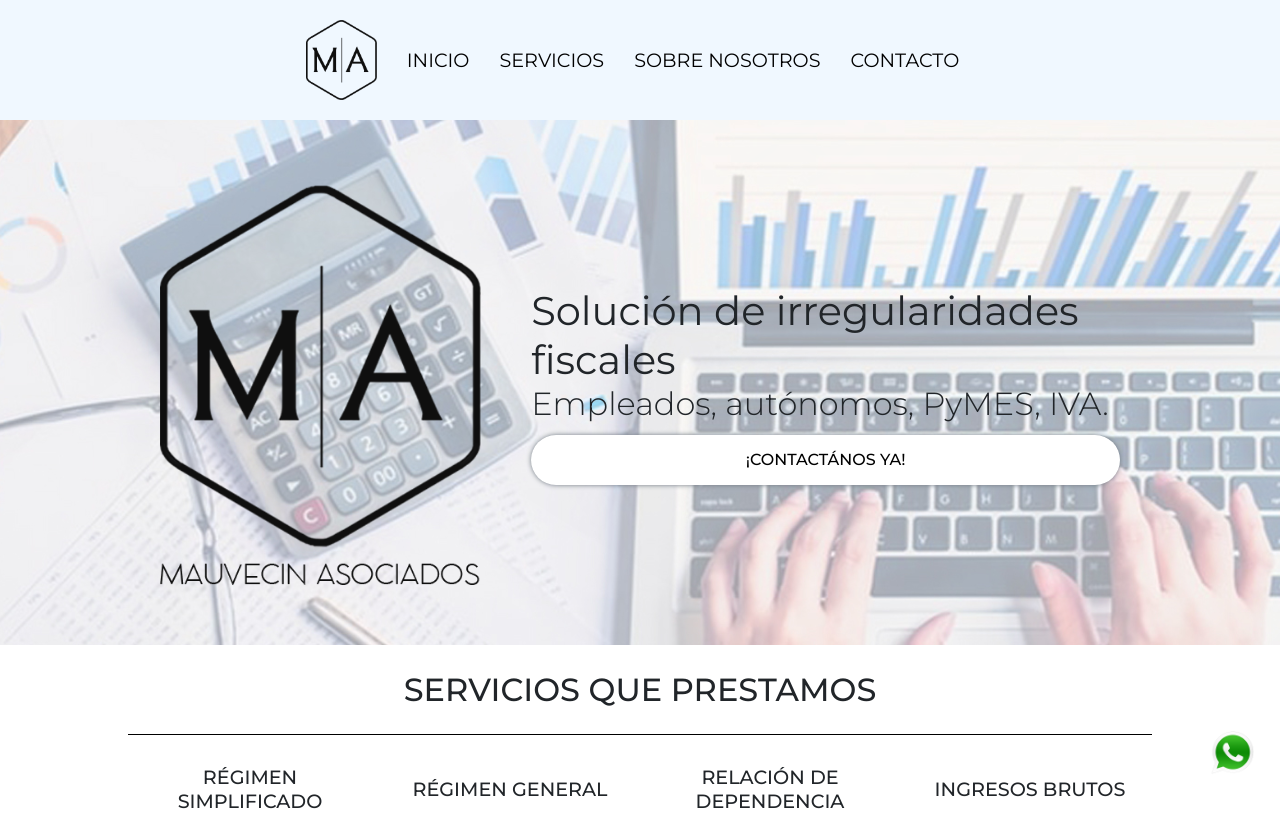
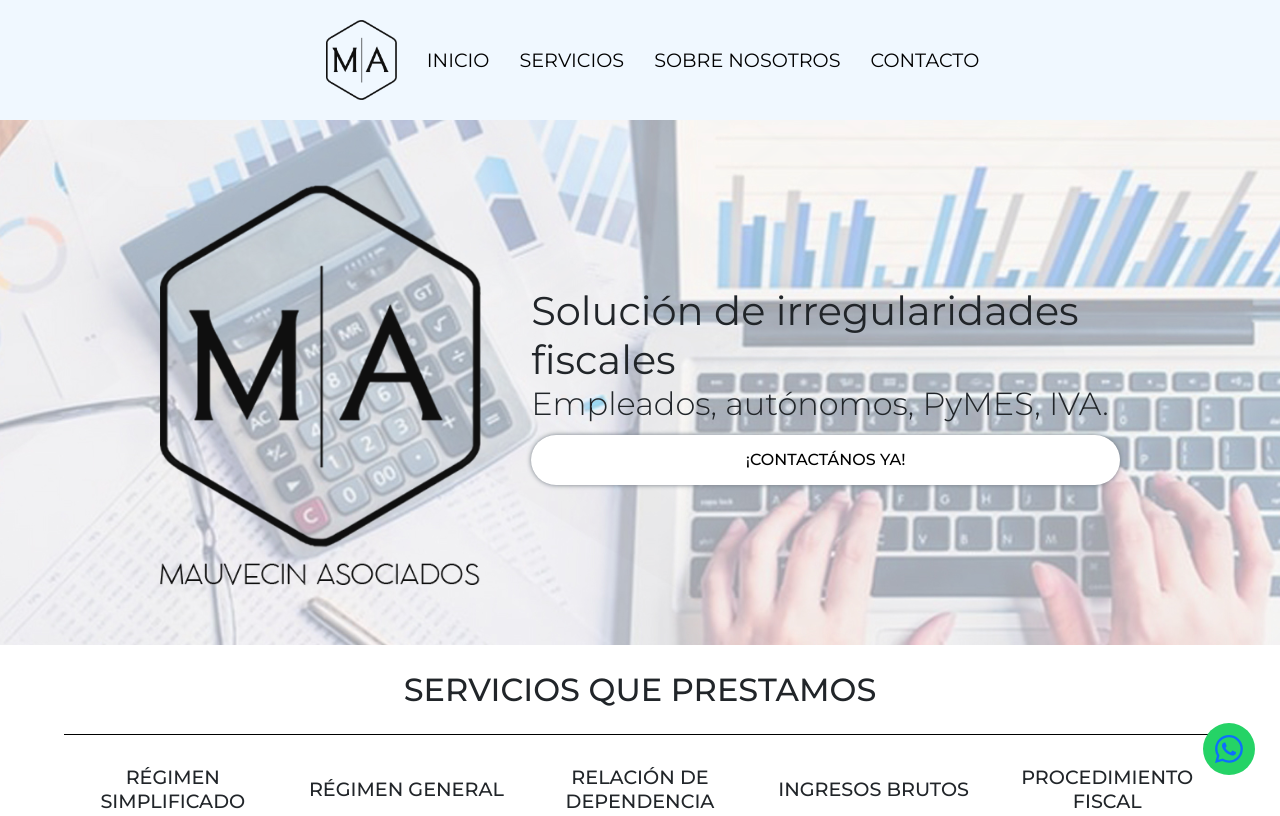
Before and after one commit to miguelraad28/mauvecinasociados, a website: page index.html in a window 1280 px wide. Shown: the top 816 px of the page. Drawn offline with nearby package versions, Linux system fonts and the light colour scheme.

```diff
--- a/index.html
+++ b/index.html
@@ -16,8 +16,13 @@
 </head>
 
 <body>
-    <div class="whatsAppLogo">
-        <a target="_blank" href="https://api.whatsapp.com/send?phone=1164679257"><img src="./images/whatsapplogo.png">
+    <div class="whatsappLogo">
+        <a href="https://api.whatsapp.com/send?phone=1164679257">
+            <svg xmlns="http://www.w3.org/2000/svg" width="28" height="28" fill="currentColor" class="bi bi-whatsapp"
+                viewBox="0 0 16 16">
+                <path
+                    d="M13.601 2.326A7.854 7.854 0 0 0 7.994 0C3.627 0 .068 3.558.064 7.926c0 1.399.366 2.76 1.057 3.965L0 16l4.204-1.102a7.933 7.933 0 0 0 3.79.965h.004c4.368 0 7.926-3.558 7.93-7.93A7.898 7.898 0 0 0 13.6 2.326zM7.994 14.521a6.573 6.573 0 0 1-3.356-.92l-.24-.144-2.494.654.666-2.433-.156-.251a6.56 6.56 0 0 1-1.007-3.505c0-3.626 2.957-6.584 6.591-6.584a6.56 6.56 0 0 1 4.66 1.931 6.557 6.557 0 0 1 1.928 4.66c-.004 3.639-2.961 6.592-6.592 6.592zm3.615-4.934c-.197-.099-1.17-.578-1.353-.646-.182-.065-.315-.099-.445.099-.133.197-.513.646-.627.775-.114.133-.232.148-.43.05-.197-.1-.836-.308-1.592-.985-.59-.525-.985-1.175-1.103-1.372-.114-.198-.011-.304.088-.403.087-.088.197-.232.296-.346.1-.114.133-.198.198-.33.065-.134.034-.248-.015-.347-.05-.099-.445-1.076-.612-1.47-.16-.389-.323-.335-.445-.34-.114-.007-.247-.007-.38-.007a.729.729 0 0 0-.529.247c-.182.198-.691.677-.691 1.654 0 .977.71 1.916.81 2.049.098.133 1.394 2.132 3.383 2.992.47.205.84.326 1.129.418.475.152.904.129 1.246.08.38-.058 1.171-.48 1.338-.943.164-.464.164-.86.114-.943-.049-.084-.182-.133-.38-.232z" />
+            </svg>
         </a>
     </div>
     <!-- Desktop Navbar -->
@@ -67,7 +72,7 @@
     </div>
     <div id="inicio">
         <div class="mainContent">
-            <div class="logoInicio" data-aos="fade-left" data-aos-duration="1500" >
+            <div class="logoInicio" data-aos="fade-left" data-aos-duration="1500">
                 <img src="images/logomaconletras.png">
             </div>
             <div class="textoInicio" data-aos="fade-right" data-aos-duration="1500" data-aos-easing="ease-in-sine">
@@ -76,9 +81,6 @@
                 <a type="button" href="#contacto">
                     ¡CONTACTÁNOS YA!
                 </a>
-                <!--<h1>Solucionamos irregularidades y adecuamos la situación fiscal de cada uno de los contribuyente;
-                    trabajadores, profesionales, autónomos, PyMES; ajustado al marco legal vigente, evaluando riesgos.
-                </h1>-->
             </div>
 
         </div>
@@ -165,11 +167,12 @@
             <h2>SOBRE NOSOTROS</h2>
         </div>
         <div class="flexboxSobreNosotros">
-            <div class="imagenSobreNosotros" data-aos="fade-left" data-aos-duration="1500" >
+            <div class="imagenSobreNosotros" data-aos="fade-left" data-aos-duration="1500">
                 <img src="./images/eugeniamauvecin.jpg">
                 <h2>Eugenia Mauvecin</h2>
             </div>
-            <div class="textoSobreNosotros" data-aos="fade-right" data-aos-duration="1500" data-aos-easing="ease-in-sine">
+            <div class="textoSobreNosotros" data-aos="fade-right" data-aos-duration="1500"
+                data-aos-easing="ease-in-sine">
                 <h2>MAUVECIN ASOCIADOS</h2>
                 <p>Estudio contable formalizado a finales de 2022 por <strong>Eugenia Renata Mauvecin</strong>, con el
                     fin de la facilitación de <strong>soluciones y asesoramiento fiscal</strong> desde la comodidad de
--- a/scss/partials/contacto.scss
+++ b/scss/partials/contacto.scss
@@ -7,13 +7,13 @@
         width: 100%;
         background-color: aliceblue;
         display: grid;
-        grid-template-columns: repeat(auto-fit, minmax(200px, 1fr));
-        justify-items: center;
+        grid-template-columns: repeat(1, minmax(100px, 500px));
+        justify-content: center;
         padding: 3em 1em;
         form{
             display: flex;
             flex-direction: column;
-            width: 80%;
+            width: 100%;
             label{
                 margin-bottom: 0.5em;
                 font-family: $titulos;
@@ -48,6 +48,7 @@
                 font-weight: 500;
                 font-size: 1em;
                 transition: 0.5s;
+                color: black;
                 &:hover{
                     font-size: 1.1em;
                     background-color: rgb(249, 249, 249);
--- a/scss/partials/navbar.scss
+++ b/scss/partials/navbar.scss
@@ -47,7 +47,7 @@
 }
 .offcanvas-footer{
     padding-left: 36px;
-    padding-bottom: 1em;
+    padding-bottom: 1.5em;
     a{
         text-decoration: none;
         color: black;
@@ -87,7 +87,7 @@
         display: none;
     }
     .desktopNavbarContainer {
-        width: 100%;
+        width: 100vw;
         justify-content: center;
         align-items: center;
         display: flex;
--- a/scss/partials/whatsappLogo.scss
+++ b/scss/partials/whatsappLogo.scss
@@ -1,17 +1,21 @@
-.whatsAppLogo{
-    height: 45px;
-    width: 45px;
+.whatsappLogo{
+    cursor: pointer;
     position: fixed;
     z-index: 10;
-    bottom: 25px;
-    right: 25px;
-    transition: 0.5s;
-    img{
-        height: 100%;
-    }
+    bottom: 0;
+    right: 0;
+    margin: 25px;
+    color: white;
+    padding: 12px;
+    background-color: #25d366;
+    border-radius: 50%;
+    transition: 1s;
     &:hover{
-        translate: 0 -8px;
         transform: scale(1.1);
-        transition: 0.5s;
+        translate: 0 -7px;
+        background-color: white;
+        color: #25d366;
+        padding: 10px;
+        box-shadow: 0 0 10px #25d366;
     }
 }
--- a/scss/styles.scss
+++ b/scss/styles.scss
@@ -31,7 +31,7 @@
     font-family: $titulos;
 }
 #servicios, #sobreNosotros, #contacto{
-    max-width: 80%;
+    max-width: 90%;
     margin: auto;
 }
 .gridServicios, .flexboxSobreNosotros, .flexboxContacto{
```
Also changed, not shown: styles.css.
